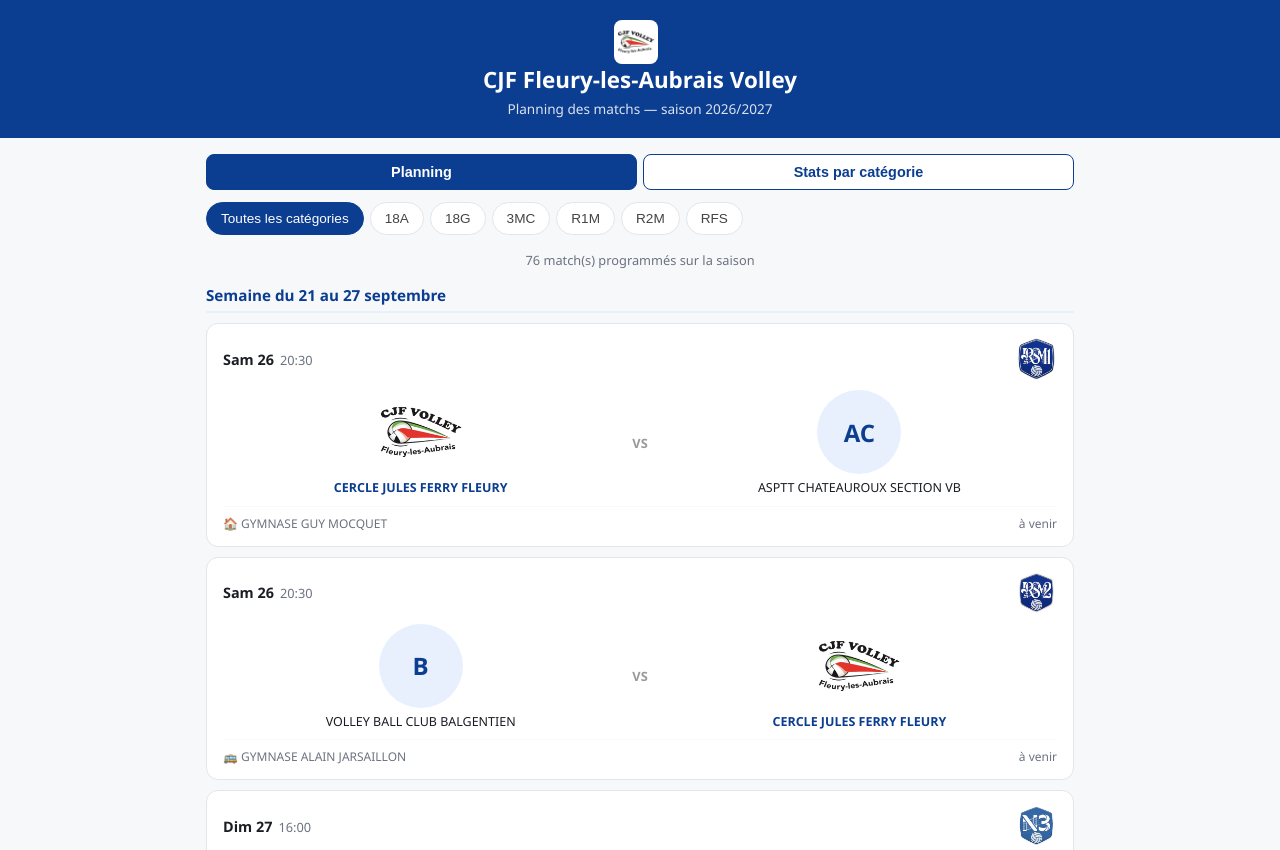
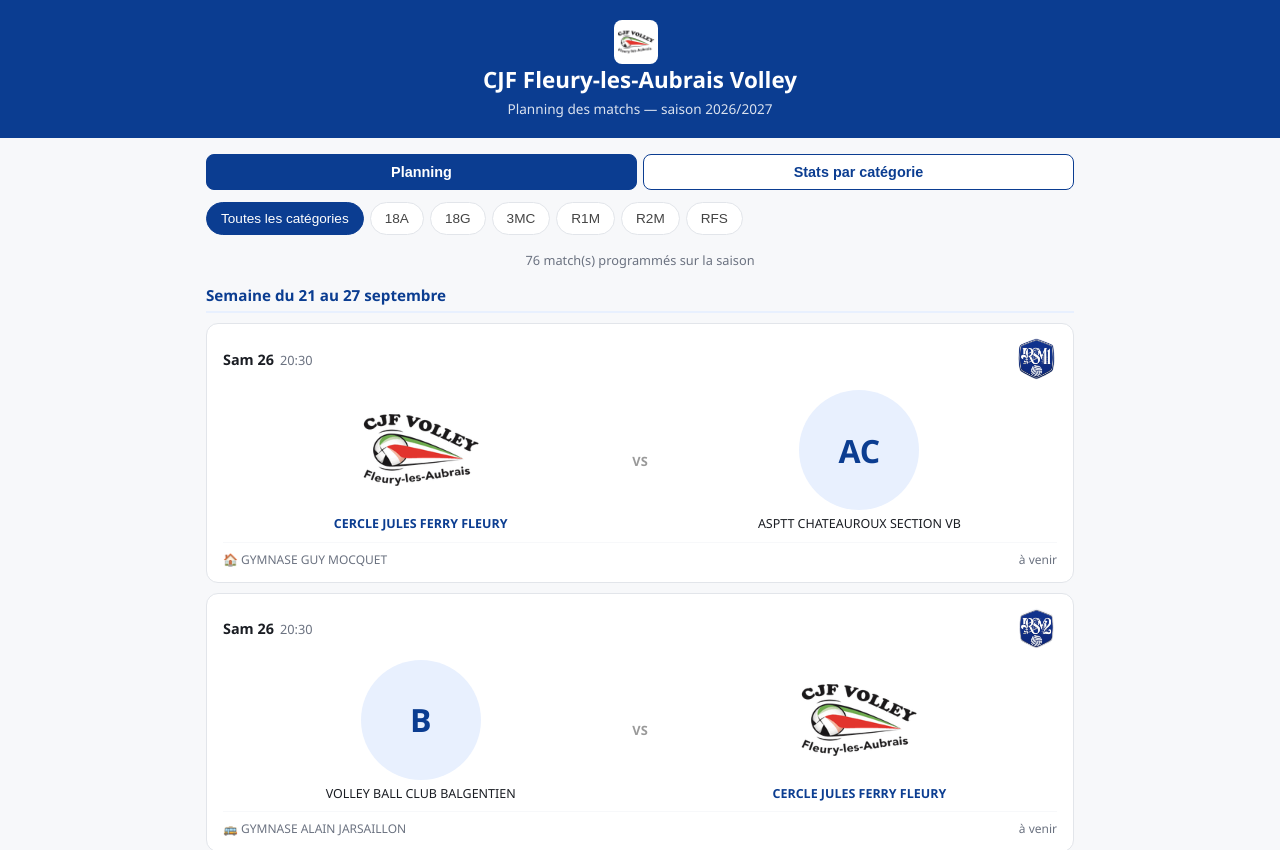
Before and after one commit to testflori/cjf-volley-planning, a website: page index.html in a window 1280 px wide. Shown: the top 850 px of the page. Drawn offline with Linux system fonts and the light colour scheme.

Commit message:
Agrandit encore les logos de club (84 -> 120px)

```diff
--- a/index.html
+++ b/index.html
@@ -202,19 +202,19 @@
     text-align: center;
   }
   .team-logo {
-    width: 84px;
-    height: 84px;
+    width: 120px;
+    height: 120px;
     object-fit: contain;
     border-radius: 8px;
     flex: none;
   }
   .team-logo-fallback {
-    width: 84px;
-    height: 84px;
+    width: 120px;
+    height: 120px;
     border-radius: 50%;
     background: var(--bleu-clair);
     color: var(--bleu);
-    font-size: 1.5rem;
+    font-size: 2rem;
     font-weight: 700;
     display: inline-flex;
     align-items: center;
```
